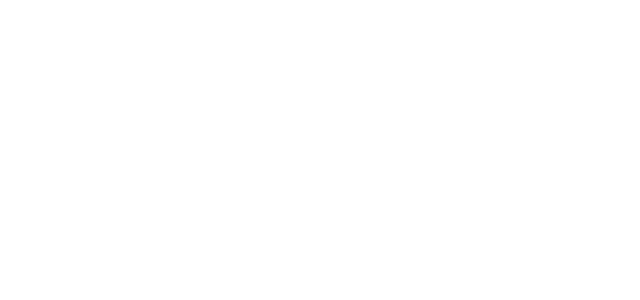
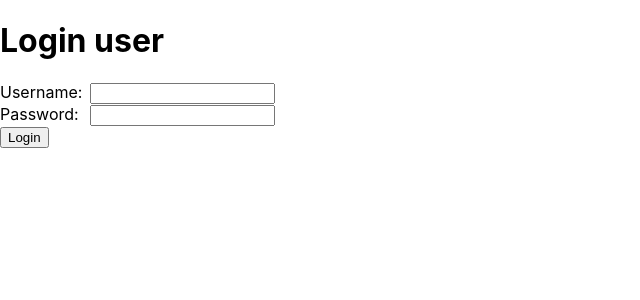
Before and after one commit to iLoneCoder/simple_chat, a React (Create React App) app in the folder frontend/: page /login in a window 1280 px wide. Before the commit this address had no page. Shown: the top 300 px of the page, without its empty margins (0-640 px from the left). Built offline with nearby package versions, Linux system fonts and the light colour scheme.

Commit message:
add login page, add statemanagment script

```diff
--- a/frontend/package.json
+++ b/frontend/package.json
@@ -1,11 +1,15 @@
 {
   "name": "frontend",
   "version": "0.1.0",
+  "proxy": "http://localhost:8000",
   "private": true,
   "dependencies": {
+    "@reduxjs/toolkit": "^2.5.0",
+    "axios": "^1.7.9",
     "cra-template": "1.2.0",
     "react": "^19.0.0",
     "react-dom": "^19.0.0",
+    "react-redux": "^9.2.0",
     "react-router": "^7.0.2",
     "react-scripts": "5.0.1",
     "socket.io-client": "^4.8.1"
--- a/frontend/src/App.js
+++ b/frontend/src/App.js
@@ -4,12 +4,14 @@
 
 import { BrowserRouter, Routes, Route } from "react-router"
 import Main from './pages/Main';
+import Login from './pages/Login';
 
 function App() {
 
   return (
     <BrowserRouter>
       <Routes>
+        <Route path='/login' element={<Login />}/>
         <Route path='/' element={<Main />} />
       </Routes>
 
--- /dev/null
+++ b/frontend/src/app/store.js
@@ -0,0 +1,8 @@
+import { configureStore } from "@reduxjs/toolkit"
+import authReducer from "../features/auth/authSlice"
+
+export const store = configureStore({
+    reducer: {
+        auth: authReducer
+    }
+})
--- /dev/null
+++ b/frontend/src/features/auth/authService.js
@@ -0,0 +1,17 @@
+import axios from "axios"
+
+const API_URL = "/api/v1"
+
+async function login(userData) {
+    const response = await axios.post(`${API_URL}/login`, userData)
+
+    if (response.data) {
+        localStorage.setItem("user", JSON.stringify(response.data))
+    }
+
+    return response.data
+}
+
+export default {
+    login
+}
--- /dev/null
+++ b/frontend/src/features/auth/authSlice.js
@@ -0,0 +1,57 @@
+import { createSlice, createAsyncThunk } from "@reduxjs/toolkit"
+import authService from "./authService"
+
+const USER = JSON.parse(localStorage.getItem("user"))
+
+const initialState = {
+    user: USER ? USER : null,
+    isError: false,
+    isSuccess: false,
+    isLoading: false,
+    message: ""
+}
+
+
+export const login = createAsyncThunk("auth/login", async (auth, thunkAPI) => {
+    try {
+        return await authService.login(auth)
+    } catch (error) {
+        const message = error.response.data.message
+
+        return thunkAPI.rejectWithValue(message)
+    }
+})
+
+//TODO signup
+//TODO logout
+
+export const authSlice = createSlice({
+    name: "auth",
+    initialState,
+    reducers: {
+        reset: (state) => {
+            state.isError = false
+            state.isSuccess = false
+            state.message = false
+        }
+    },
+    extraReducers: (builder) => {
+        builder
+            .addCase(login.pending, (state) => {
+                state.isLoading = true
+            })
+            .addCase(login.fulfilled, (state, action) => {
+                state.user = action.payload
+                state.isLoading = false
+                state.isSuccess = true
+            })
+            .addCase(login.rejected, (state, action) => {
+                state.message = action.payload
+                state.isError = true
+                state.isLoading = false
+            })
+    }
+})
+
+export const { reset } = authSlice.actions
+export default authSlice.reducer
--- a/frontend/src/index.js
+++ b/frontend/src/index.js
@@ -3,11 +3,14 @@
 import './index.css';
 import App from './App';
 import reportWebVitals from './reportWebVitals';
-
+import { Provider } from 'react-redux';
+import { store } from './app/store';
 const root = ReactDOM.createRoot(document.getElementById('root'));
 root.render(
   <React.StrictMode>
-    <App />
+    <Provider store={store}>
+      <App />
+    </Provider>
   </React.StrictMode>
 );
 
--- /dev/null
+++ b/frontend/src/pages/Login.jsx
@@ -0,0 +1,62 @@
+import { useState, useEffect } from "react"
+import { useNavigate } from "react-router"
+import { useSelector, useDispatch } from "react-redux"
+import { login, reset } from "../features/auth/authSlice"
+import styles from "../styles/login.module.css"
+
+function Login() {
+    const [formData, setFormData] = useState({username: "", password: ""})
+    const { isSuccess, isError, message } = useSelector(state => state.auth)
+    const dispatch = useDispatch()
+    const navigate = useNavigate()
+
+    useEffect(() => {
+        if (isError) {
+            console.log(message)
+        }
+
+        if (isSuccess) {
+            navigate("/")
+        }
+
+        dispatch(reset())
+    }, [isSuccess, isError, message])
+
+    function handleChange(e) {
+        setFormData(prevState => ({
+            ...prevState,
+            [e.target.name]: e.target.value
+        }))
+    }
+
+    function handleSubmit(e) {
+        e.preventDefault()
+
+        if (formData.username && formData.password) {
+            dispatch(login(formData))
+        }
+
+    }
+    return <>
+        <div className={styles.formContainer}>
+            <h1>Login user</h1>
+            <form onSubmit={handleSubmit}>
+                <div className="formGroup">
+                    <label htmlFor="username" className={styles.formLabel}>Username:</label>
+                    <input type="text" name="username" id="username" value={formData.username} onChange={handleChange}/>
+                </div>
+
+                <div className="formGroup">
+                    <label htmlFor="password" className={styles.formLabel}>Password:</label>
+                    <input type="password" name="password" id="password" value={formData.password} onChange={handleChange} autoComplete="false"/>
+                </div>
+
+                <div>
+                    <button type="submit">Login</button>
+                </div>
+            </form>
+        </div>
+    </>
+}
+
+export default Login
--- /dev/null
+++ b/frontend/src/styles/login.module.css
@@ -0,0 +1,12 @@
+.formContainer {
+    width: 300px;
+}
+
+.formLabel {
+    display: inline-block;
+    width: 90px;
+}
+
+.formGroup {
+    display: flex;
+}
```
Also changed, not shown: 1 other file (tests, documents, lock files or other folders).
